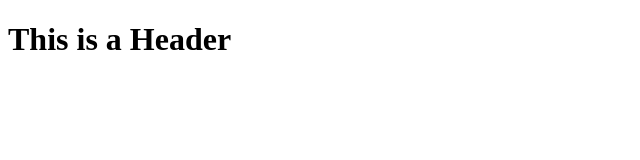
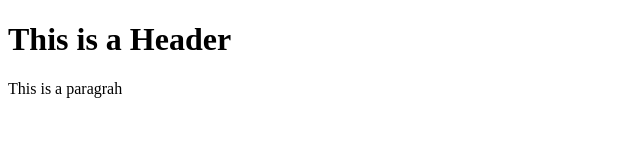
Before and after one commit to jessicjames/git-test, a plain HTML site: page index.html in a window 1280 px wide. Shown: the whole page, without its empty margins (0-640 px from the left). Drawn offline with Linux system fonts and the light colour scheme.

Commit message:
Second commit

```diff
--- a/index.html
+++ b/index.html
@@ -2,5 +2,6 @@
 <html>
     <body>
         <h1>This is a Header</h1>
+        <p>This is a paragrah</p>
     </body>
 </html>
```
